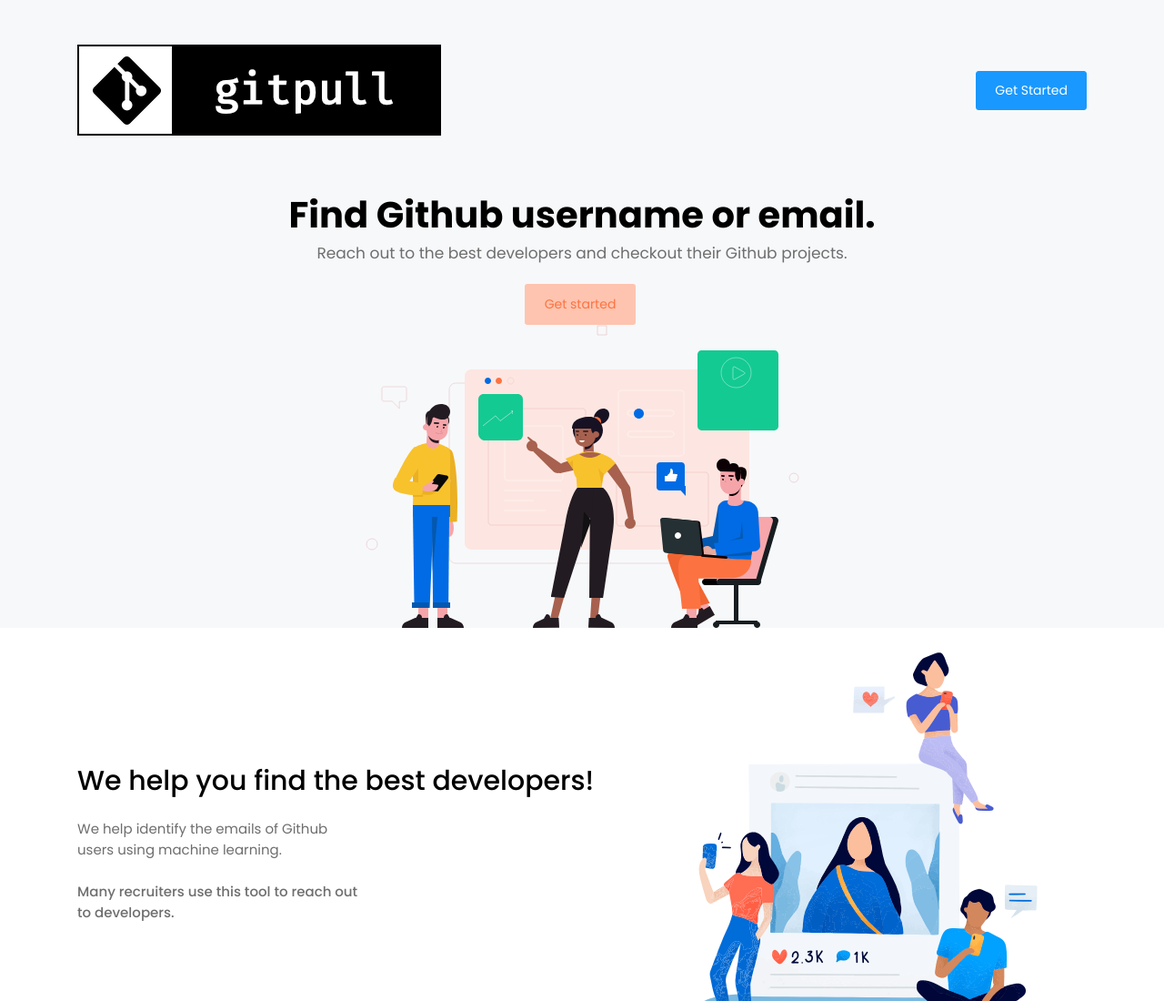
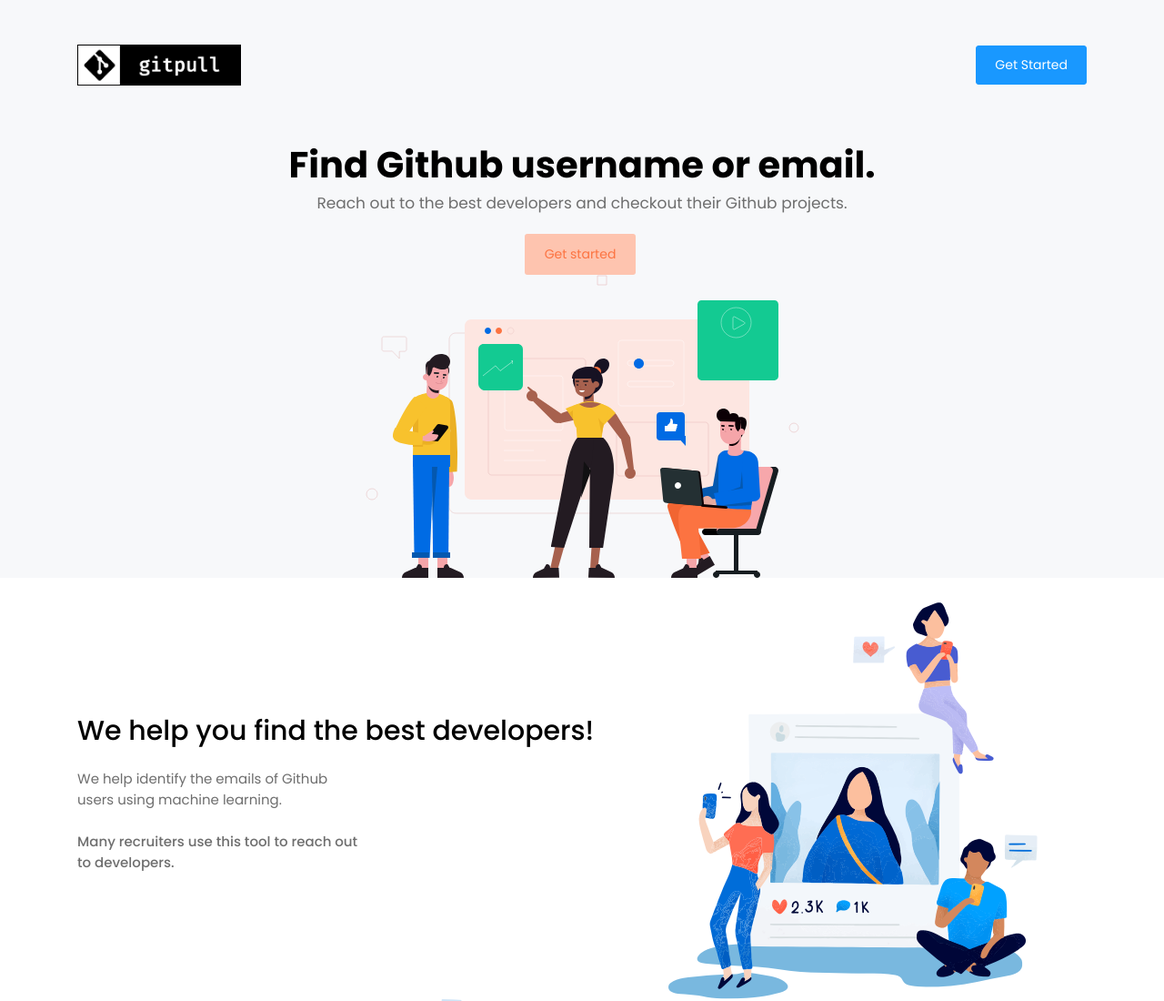
Before and after one commit to gitpulldev/gitpulldev.github.io, a website: page index.html in a window 1280 px wide. Shown: the top 1100 px of the page at 91% size. Drawn offline with Linux system fonts and the light colour scheme.

Commit message:
logo-css

```diff
--- a/index.html
+++ b/index.html
@@ -17,7 +17,7 @@
     <nav class="navbar navbar-expand-lg pl-3 pl-sm-0" id="navbar">
     <div class="container">
       <div class="navbar-brand-wrapper d-flex w-100">
-        <img src="/images/gitpull-logo.png" alt="">
+        <img class="hero-logo" src="/images/gitpull-logo.png" alt="">
         <button class="navbar-toggler ml-auto" type="button" data-toggle="collapse" data-target="#navbarSupportedContent" aria-controls="navbarSupportedContent" aria-expanded="false" aria-label="Toggle navigation">
           <span class="mdi mdi-menu navbar-toggler-icon"></span>
         </button>
```
